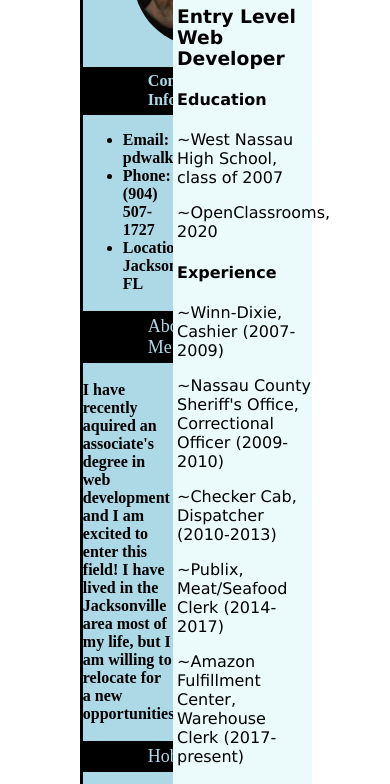
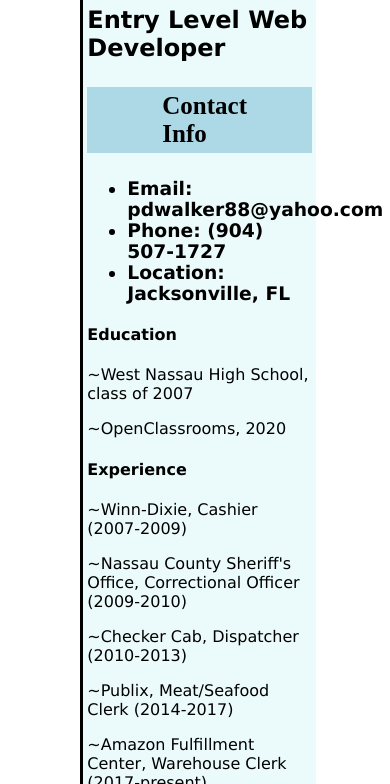
Before and after one commit to pdwalker88/resume, a plain HTML site: page index.html in a window 390 px wide. Shown: the part 124-908 px from the top of the page. Drawn offline with Linux system fonts and the light colour scheme.

Commit message:
media queries

```diff
--- a/index.html
+++ b/index.html
@@ -2,9 +2,7 @@
 <html lang="en">
   <head>
       <title>Paul Walker Resume</title>
-
       <link rel="stylesheet" type="text/css" href="style.css">
-
     </head>
     <body>
     <div class="container">
@@ -15,25 +13,32 @@
       title="Hello there!"
       style="padding-top: 20px;
       padding-left: 50px;">
-<p class="contact"><strong>Contact Info</strong></p>
-    <ul>
-      <li><strong>Email: pdwalker88@yahoo.com</strong></li>
-      <li><strong>Phone: (904) 507-1727</strong></li>
-      <li><strong>Location: Jacksonville, FL</strong></li>
-    </ul>
     <p class="about">About Me</p>
     <p><strong>I have recently aquired an associate's degree in web development and I am excited to enter this field! I have lived in the Jacksonville area most of my life, but I am willing to relocate for a new opportunities!</strong></p>
-  <p class="hobbies">Hobbies</p>
+ <p class="hobbies">Hobbies</p>
     <ul><li><strong>Writing</strong></li>
       <li><strong>Drawing</strong></li>
       <li><strong>Working Out</strong></li>
        <li><strong>Watching Movies</strong></li>
        <li><strong>Loving Anything Disney</strong></li>
     </ul>
+  <p class="goals">Goals</p>
+    <ul><li><strong>Always Keep Learning & Growing</strong></li>
+      <li><strong>Never Settle For Mediocrity</strong></li>
+      <li><strong>Go Beyond What Is Expected Of Me</strong></li>
+    </ul>
 
          </div>
-         <div class=right> <h1>Paul D. Walker</h1>
-  <h3>Entry Level Web Developer</h3>
+
+
+         <div class=right><h1>Paul D. Walker</h1>
+  <h2>Entry Level Web Developer</h2>
+           <p class="contact"><strong>Contact Info</strong>
+    <h3><ul>
+      <li><strong>Email: pdwalker88@yahoo.com</strong></li>
+      <li><strong>Phone: (904) 507-1727</strong></li>
+      <li><strong>Location: Jacksonville, FL</strong></li></h3>
+    </ul></p>
     <h4>Education</h4>
     <p>~West Nassau High School, class of 2007</p>
     <p>~OpenClassrooms, 2020</p>
--- a/style.css
+++ b/style.css
@@ -17,20 +17,13 @@
 
 .right{
   background-color:#EBFAFA;
-  width:60%;
+  width:57%;
   font-family: Lucida Sans;
   padding-left: 2%;
+  padding-right: 2%;
 }
 
-.contact {
-    background-color: black;
-    color: lightblue;
-    height: auto;
-    width: auto;
-    padding: 5px 65px 5px;
-    font-family: Gamestation Text;
-    font-size: 16.2px;
-}
+
 
 .about {
     background-color: black;
@@ -42,6 +35,17 @@
     font-size: 18px;
 }
 
+.contact {
+
+    background-color: lightblue;
+    color: black;
+    height: auto;
+    width: auto;
+    padding: 5px 75px 5px;
+    font-family: Castellar;
+    font-size: 25px;
+}
+
 .hobbies {
     background-color: black;
     color: lightblue;
@@ -51,3 +55,46 @@
     font-family: Gamestation Text;
     font-size: 18px;
 }
+
+.goals {
+    background-color: black;
+    color: lightblue;
+    height: auto;
+    width: auto;
+    padding: 5px 65px 5px;
+    font-family: Gamestation Text;
+    font-size: 18px;
+}
+
+@media screen and (max-width: 768px) {
+.body {
+  min-width: 300px;
+}
+
+  .contact {
+   background-color: lightblue;
+    color: black;
+    height: auto;
+    width: auto;
+    padding: 5px 75px 5px;
+    font-family: Castellar;
+    font-size: 25px;
+
+}
+
+.left {
+display: none;
+}
+
+.right {
+    width: 100%;
+    padding-right: 2%;
+  }
+
+.about {
+display: none;
+}
+
+.hobbies {
+visibility: hidden;
+}
```
